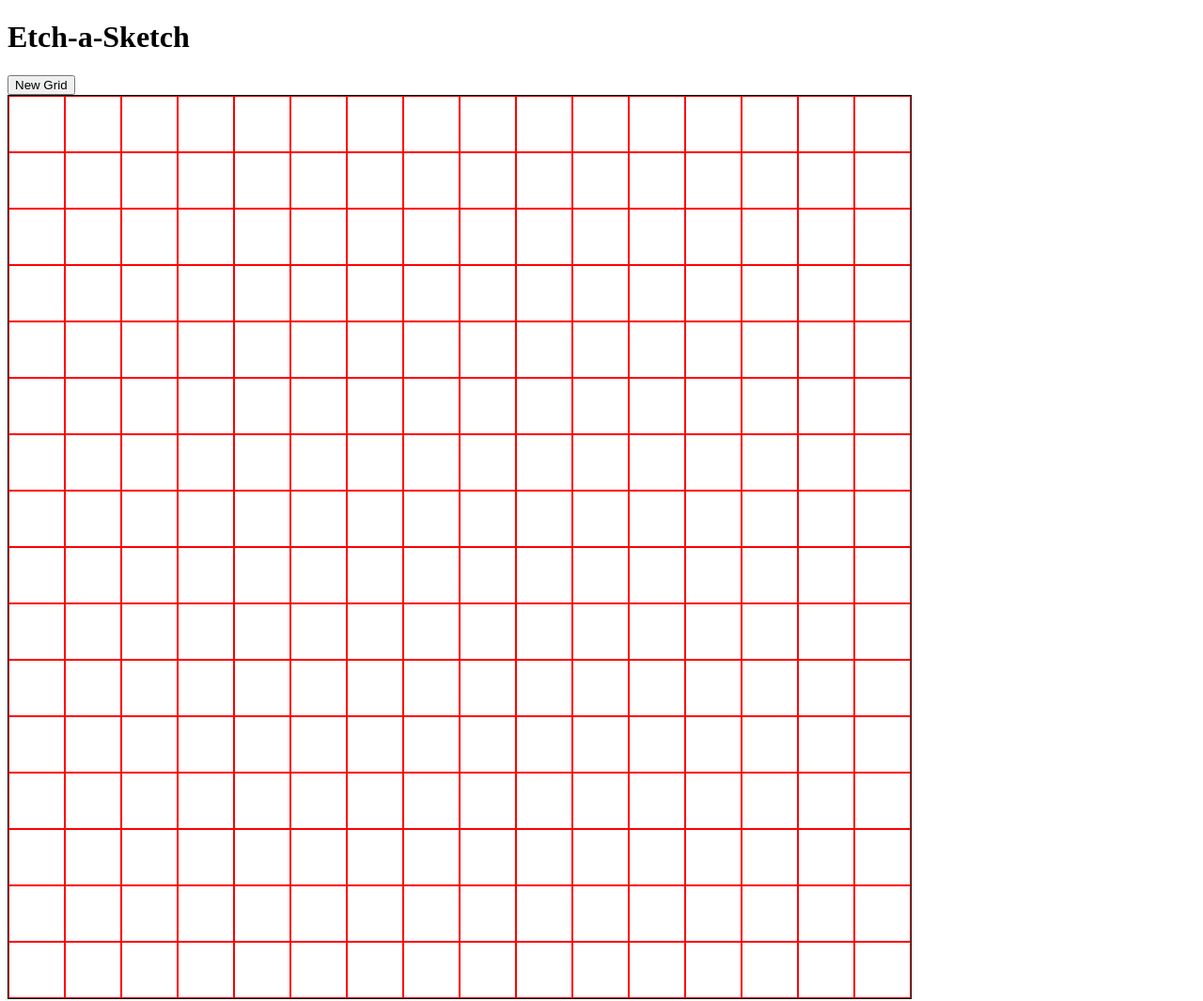
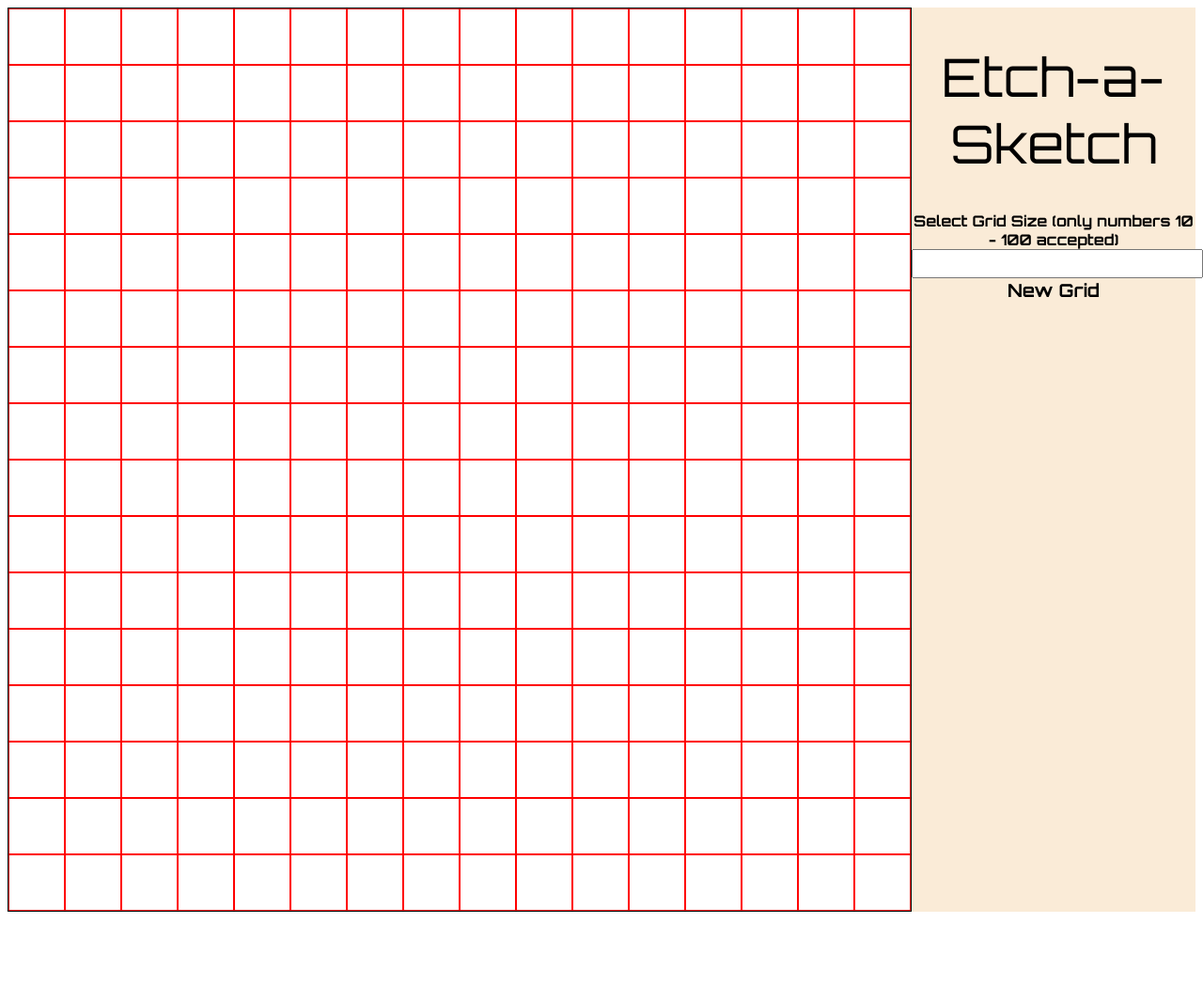
Before and after one commit to tinkeray187-blip/etch-a-sketch, a plain HTML site: page index.html in a window 1280 px wide. Shown: the whole page at 94% size. After the commit the page ends 978 px from the top, so only its background shows below. Drawn offline with Linux system fonts and the light colour scheme.

Commit message:
Added logic to accept user input and change the size of the grid, added font and reorganized the layout in css

```diff
--- a/index.html
+++ b/index.html
@@ -3,15 +3,26 @@
 <head>
     <meta charset="UTF-8">
     <meta name="viewport" content="width=device-width, initial-scale=1.0">
+    <link rel="preconnect" href="https://fonts.googleapis.com">
+    <link rel="preconnect" href="https://fonts.gstatic.com" crossorigin>
+    <link href="https://fonts.googleapis.com/css2?family=Orbitron:wght@400..900&display=swap" rel="stylesheet">
     <link rel="stylesheet" href="styles.css">
     <title>Document</title>
 </head>
 <body>
-    <h1>Etch-a-Sketch</h1>
-    <button id="reset">New Grid</button>
-    <div id="container">
+    <div1 class="options">
+        <h1>Etch-a-Sketch</h1>
+          <div2 class="userInput">
+            <button id="reset">New Grid</button>
+            <input class="input" type="number" id="gridSizeSelect" name="gridSizeSelect" min="10" max="100" step="1">
+            <label class="userSelect" for="gridSizeSelect">Select Grid Size (only numbers 10 - 100 accepted)</label>
+          </div2>
+    </div1>
+    <div3>
+        <div id="container">
 
-    </div>
+        </div>
+    </div3>
     <script src="js-script.js">
 
     </script>
--- a/js-script.js
+++ b/js-script.js
@@ -29,13 +29,15 @@ container.addEventListener("mouseover", (e) => {
 });
 
 const btn = document.querySelector("#reset");
+const input = document.querySelector("#gridSizeSelect");
+
 btn.addEventListener("click", () => {
-    let size = prompt("Enter grid size (1–100):");
-
-    size = Number(size);
-
-    if (!size || size < 1 || size > 100) {
-        alert("Please enter a number between 1 and 100.");
+    let size = Number(input.value);
+    if (!size) {
+        size = 16;
+    }
+    if (size < 10 || size > 100) {
+        alert("Please enter a number between 10 and 100.");
         return;
     }
 
@@ -62,13 +64,6 @@ makeGrid(16);
 // hover still works
 
 // Refresh, test, repeat.
-
-
-
-
-
-
-
 
 // Selects #container
 
--- a/styles.css
+++ b/styles.css
@@ -1,4 +1,15 @@
 /* Styles.css */
+/*
+* {
+    outline: red solid 2px;
+} */
+
+body {
+    display: flex;
+    flex-direction: row-reverse;
+    justify-content: space-between;
+
+}
 
 #container {
     display: flex;
@@ -14,3 +25,73 @@
     width: 60px;
     height: 60px;
 }
+
+.options {
+    display: flex;
+    flex-direction: column;
+    justify-content: start;
+    background-color: antiquewhite;
+
+}
+
+.userInput {
+    display: flex;
+    flex-direction: column-reverse;
+    justify-content: center;
+
+}
+
+h1 {
+    text-align: center;
+    font-family: "Orbitron", sans-serif;
+    font-weight: 400;
+    font-size: 56px;
+
+}
+
+#reset {
+    width: 100%;
+    height: auto;
+    border: none;
+    background-color: antiquewhite;
+    font-family: "Orbitron", sans-serif;
+    font-weight: bold;
+    font-size: 1.2rem;
+    transition: transform 0.3s ease-in-out;
+
+}
+
+
+
+#reset:hover {
+    color: #fff;
+    text-shadow: 0 0 15px #188da8, 0 0 25px #082938;
+
+}
+
+
+.userSelect {
+    font-weight: bolder;
+    font-family: "Orbitron", sans-serif;
+    text-align: center;
+}
+
+.input {
+    height: 25px;
+    width: 100%;
+}
+
+@keyframes shake {
+    0%, 100% { transform: translateX(0); }
+    25% { transform: translateX(-10px); }
+    50% { transform: translateX(10px); }
+    75% { transform: translateX(-5px); }
+}
+
+/*
+.orbitron-<uniquifier> {
+  font-family: "Orbitron", sans-serif;
+  font-optical-sizing: auto;
+  font-weight: <weight>;
+  font-style: normal;
+} */
```
